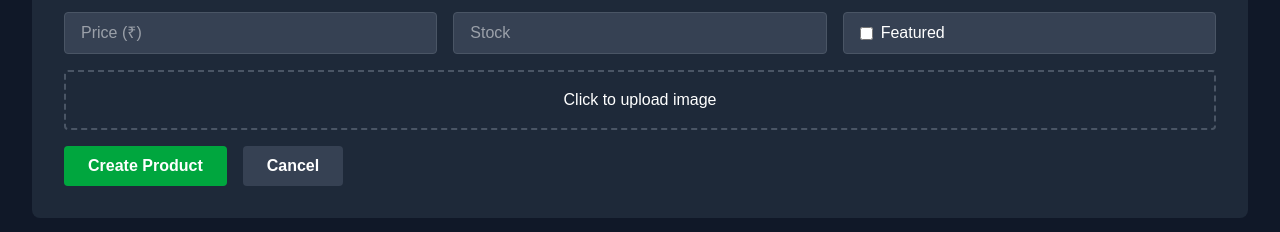
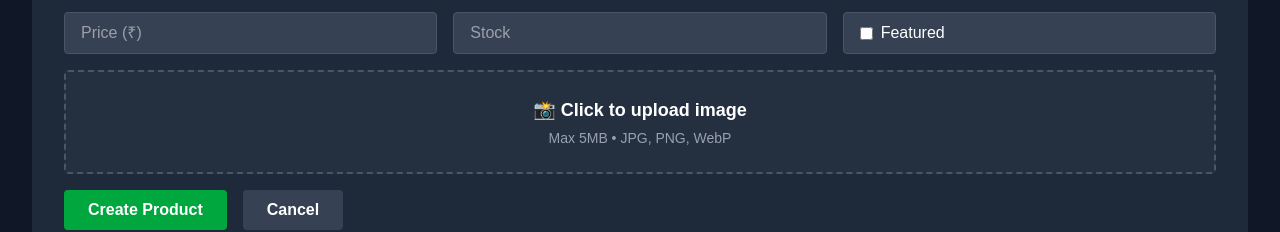
Before and after one commit to deependdive/cozzycub-cms, a Next.js app: page /products in a window 1280 px wide. Both pictures are taken after a click on the button "+ Add Product". Shown: the part 439-671 px from the top of the page. Built offline with nearby package versions, Linux system fonts and the light colour scheme; no server answers; the database is empty.

Commit message:
Add 5MB image size limit and validation

```diff
--- a/app/products/page.tsx
+++ b/app/products/page.tsx
@@ -65,18 +65,32 @@ export default function ProductsManager() {
     const file = e.target.files?.[0]
     if (!file) return
 
+    // Validate file size (5MB max)
+    const maxSize = 5 * 1024 * 1024 // 5MB
+    if (file.size > maxSize) {
+      alert(`File is too large. Maximum size is 5MB. Your file is ${(file.size / 1024 / 1024).toFixed(2)}MB`)
+      return
+    }
+
+    // Validate file type
+    if (!file.type.startsWith('image/')) {
+      alert('Please select an image file')
+      return
+    }
+
     setUploadingImage(true)
     try {
-      const fileName = `${Date.now()}-${file.name}`
+      const fileName = `${Date.now()}-${file.name.replace(/[^a-z0-9.-]/gi, '_').toLowerCase()}`
       const { error } = await supabase.storage.from('products').upload(fileName, file)
 
       if (error) throw error
 
       const imageUrl = `products/${fileName}`
       setFormData((prev) => ({ ...prev, image_url: imageUrl }))
+      alert('Image uploaded successfully!')
     } catch (error) {
       console.error('Upload error:', error)
-      alert('Failed to upload image')
+      alert(`Failed to upload image: ${error instanceof Error ? error.message : 'Unknown error'}`)
     } finally {
       setUploadingImage(false)
     }
@@ -270,8 +284,8 @@ export default function ProductsManager() {
                 </label>
               </div>
 
-              <div className="border-2 border-dashed border-gray-600 rounded p-4">
-                <label className="cursor-pointer">
+              <div className="border-2 border-dashed border-gray-600 rounded p-6 bg-gray-700/30">
+                <label className="cursor-pointer block">
                   <input
                     type="file"
                     accept="image/*"
@@ -279,11 +293,18 @@ export default function ProductsManager() {
                     disabled={uploadingImage}
                     className="hidden"
                   />
-                  <span className={`block text-center ${uploadingImage ? 'opacity-50' : ''}`}>
-                    {uploadingImage ? 'Uploading...' : 'Click to upload image'}
-                  </span>
+                  <div className={`text-center transition ${uploadingImage ? 'opacity-50 cursor-wait' : 'hover:opacity-80'}`}>
+                    <p className="text-lg font-semibold mb-1">
+                      {uploadingImage ? '⏳ Uploading...' : '📸 Click to upload image'}
+                    </p>
+                    <p className="text-sm text-gray-400">Max 5MB • JPG, PNG, WebP</p>
+                  </div>
                 </label>
-                {formData.image_url && <p className="text-sm text-gray-400 mt-2">✓ {formData.image_url}</p>}
+                {formData.image_url && (
+                  <p className="text-sm text-green-400 mt-3">
+                    ✓ Image: {formData.image_url}
+                  </p>
+                )}
               </div>
 
               <div className="flex gap-4">
```
